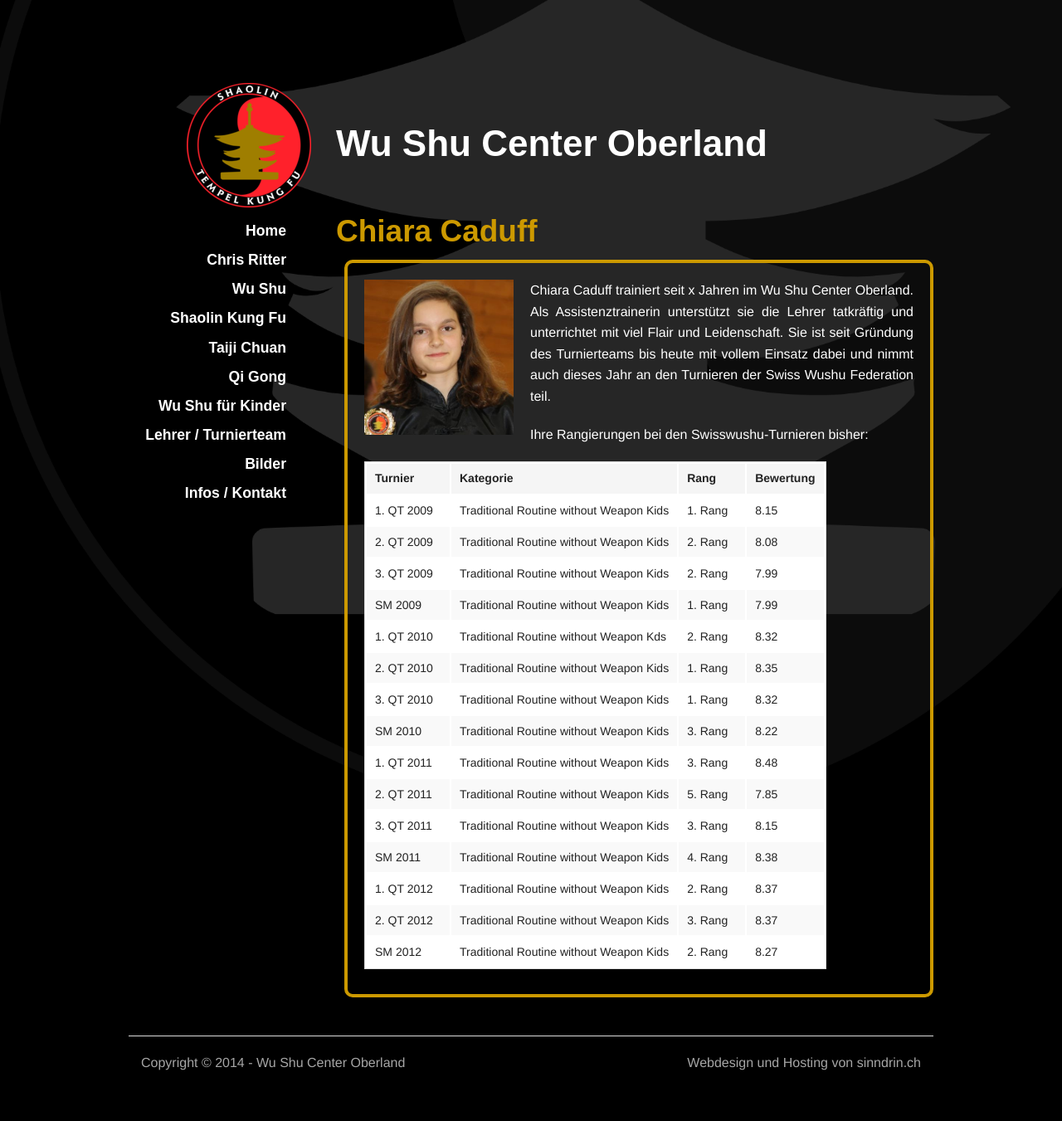
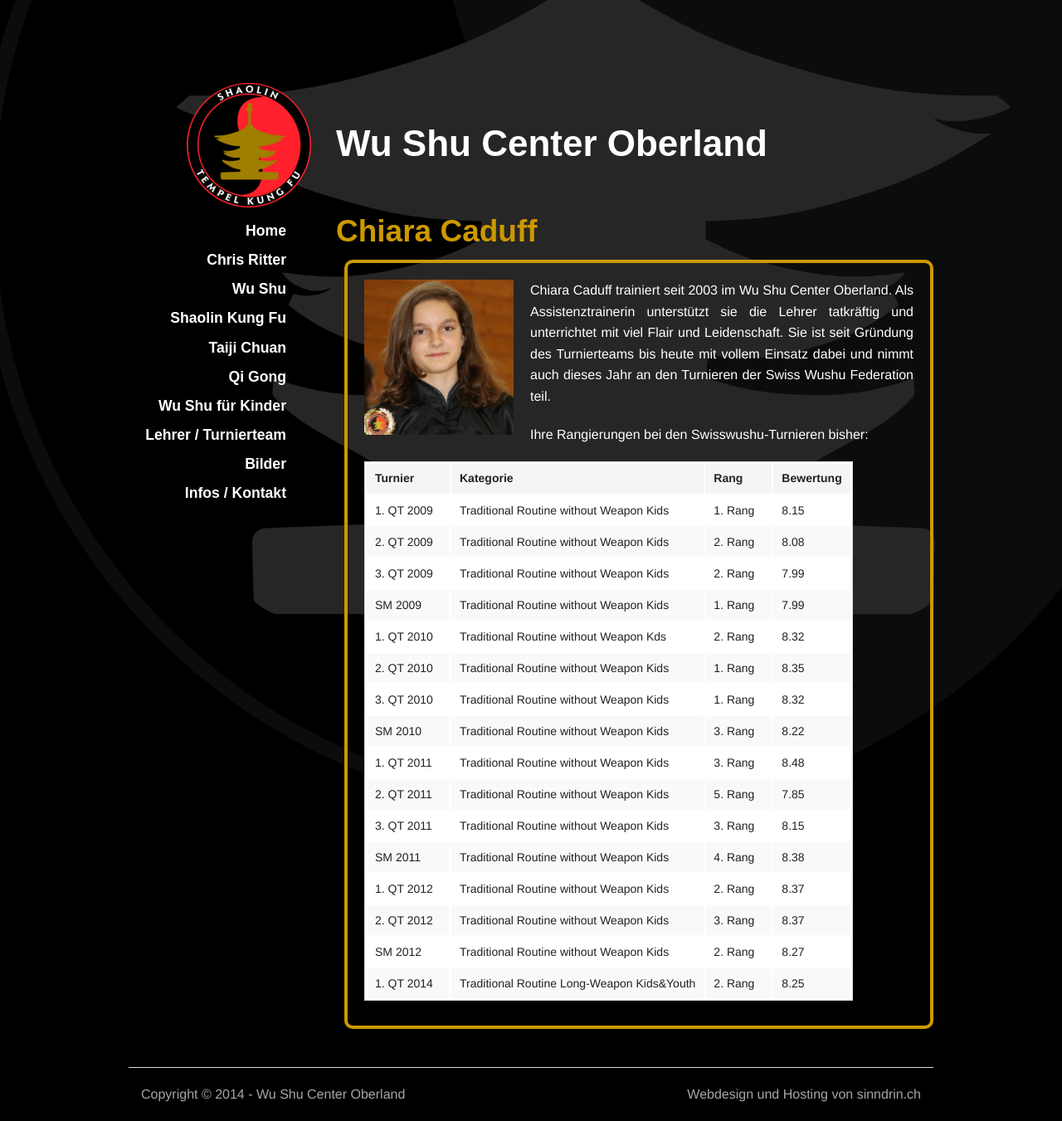
Before and after one commit to wu-shu/wu-shu.github.io, a Jekyll site: the page built from chiara-caduff/index.md, in a window 1280 px wide. Shown: the whole page at 83% size. Built offline with Jekyll 4.4.1, drawn with Linux system fonts in a browser that asks for light colours; some web fonts are replaced; Markdown is read by kramdown in place of the engine named in the settings; comment, search, counter and statistics services are not loaded; before the commit the page ends 1313 px from its top, so only the background shows below that.

```diff
--- a/chiara-caduff/index.md
+++ b/chiara-caduff/index.md
@@ -4,7 +4,7 @@
 ---
 
 <img class="ifloat-left" src="/images/chiara-caduff.jpg" alt="Chiara Caduff" width="200px">
-Chiara Caduff trainiert seit x Jahren im Wu Shu Center Oberland. Als Assistenztrainerin unterstützt sie die Lehrer tatkräftig und unterrichtet mit viel Flair und Leidenschaft. Sie ist seit Gründung des Turnierteams bis heute mit vollem Einsatz dabei und nimmt auch dieses Jahr an den Turnieren der Swiss Wushu Federation teil.
+Chiara Caduff trainiert seit 2003 im Wu Shu Center Oberland. Als Assistenztrainerin unterstützt sie die Lehrer tatkräftig und unterrichtet mit viel Flair und Leidenschaft. Sie ist seit Gründung des Turnierteams bis heute mit vollem Einsatz dabei und nimmt auch dieses Jahr an den Turnieren der Swiss Wushu Federation teil.
 
 
 Ihre Rangierungen bei den Swisswushu-Turnieren bisher:
@@ -108,5 +108,11 @@
 			<td>2. Rang</td>
 			<td>8.27</td>
 		</tr>
+		<tr>
+			<td>1. QT 2014</td>
+			<td>Traditional Routine Long-Weapon Kids&Youth</td>
+			<td>2. Rang</td>
+			<td>8.25</td>
+		</tr>
 	</tbody>
 </table>
```
Also changed, not shown: images/stundenplaene/stundenplan-rueti.png, images/stundenplaene/stundenplan-rueti_alt.png (added), 1 other file.
